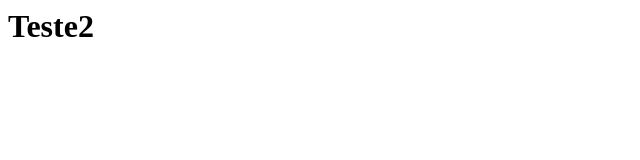
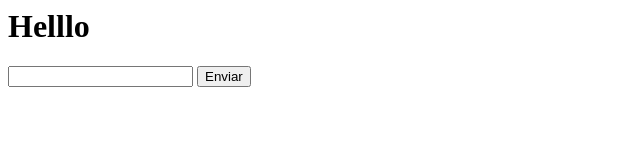
Before and after one commit to LiG-SITE/auth, a plain HTML site: page index.html in a window 1280 px wide. Shown: the whole page, without its empty margins (0-640 px from the left). Drawn offline with Linux system fonts and the light colour scheme.

Commit message:
Update index.html

```diff
--- a/index.html
+++ b/index.html
@@ -1 +1,22 @@
-<h1>Teste2</h1>
+<html>
+
+<body>
+    <script type="text/javascript">
+        function funcao(input) {
+            var valor = input.value;
+            if (valor == "69-85-84-69-65-77-79"){
+                alert("Sucesso");
+            }else{
+                alert("Chave de autenticação não existe nos servidores.");
+            }
+
+        }
+    </script>
+    <h1>Helllo</h1>
+    <form id="formulario">
+        <input type="text" id="campo">
+        <input type="submit" value="Enviar" onclick="funcao(campo)">
+    </form>
+</body>
+
+</html>
```
